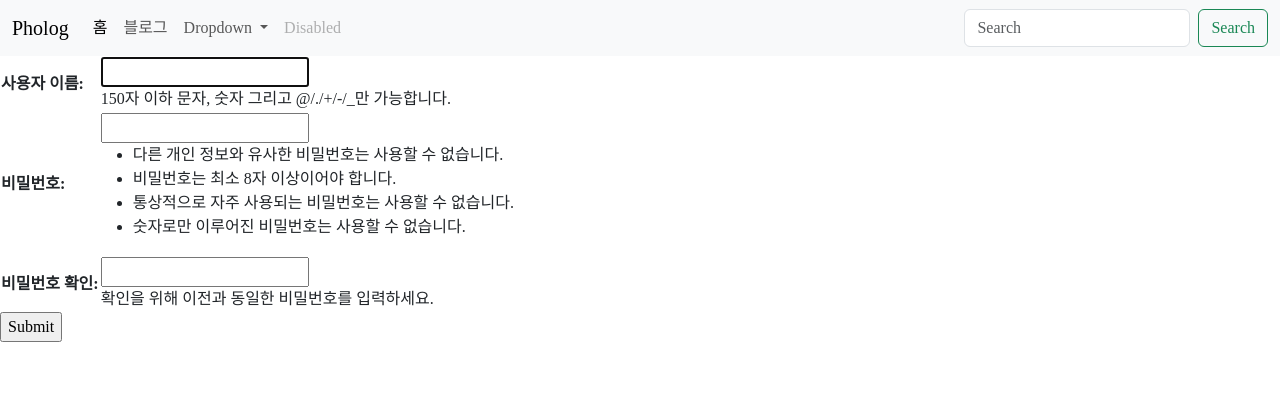
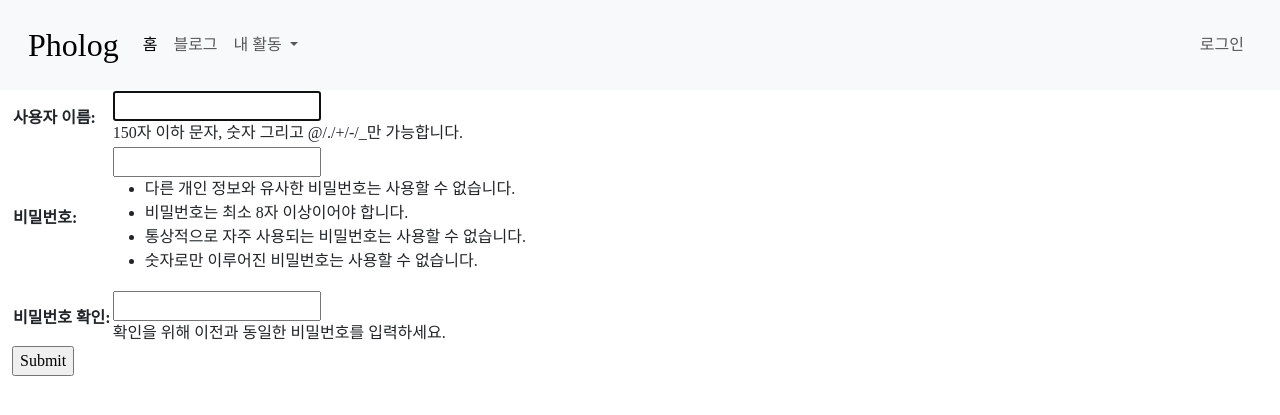
Before and after one commit to jiminkyung/Pholog, a Django app: page /accounts/signup/ in a window 1280 px wide. Shown: the top 415 px of the page. Run offline with Django 5.2, Linux system fonts and the light colour scheme; some web fonts are replaced.

Commit message:
네비게이션 바 수정

```diff
--- a/templates/base.html
+++ b/templates/base.html
@@ -9,6 +9,8 @@
     <script src="https://cdn.jsdelivr.net/npm/bootstrap@5.3.3/dist/js/bootstrap.bundle.min.js"
         integrity="sha384-YvpcrYf0tY3lHB60NNkmXc5s9fDVZLESaAA55NDzOxhy9GkcIdslK1eN7N6jIeHz"
         crossorigin="anonymous"></script>
+    <!-- 제이쿼리 -->
+    <script src="https://code.jquery.com/jquery-3.6.0.min.js"></script>
     <style>
         @font-face {
             font-family: 'Pretendard-Regular';
@@ -17,14 +19,21 @@
             font-style: normal;
         }
         body { font-family: 'Pretendard-Regular'; }
+        a { text-decoration-line: none; }
+
+        /* 상단바 크기 조절 */
+        .navbar-custom { padding: 1rem 1rem; }
+        .navbar-brand { font-size: 2rem; }
     </style>
+    {% block head %}
+    {% endblock  %}
     <title>Pholog</title>
 </head>
 
 <body>
-    <nav class="navbar navbar-expand-lg bg-body-tertiary">
+    <nav class="navbar navbar-expand-lg bg-body-tertiary navbar-custom">
         <div class="container-fluid">
-            <a class="navbar-brand" href="#">Pholog</a>
+            <a class="navbar-brand" href="{% url "index" %}">Pholog</a>
             <button class="navbar-toggler" type="button" data-bs-toggle="collapse"
                 data-bs-target="#navbarSupportedContent" aria-controls="navbarSupportedContent" aria-expanded="false"
                 aria-label="Toggle navigation">
@@ -33,37 +42,59 @@
             <div class="collapse navbar-collapse" id="navbarSupportedContent">
                 <ul class="navbar-nav me-auto mb-2 mb-lg-0">
                     <li class="nav-item">
-                        <a class="nav-link active" aria-current="page" href="#">홈</a>
+                        <a class="nav-link active" aria-current="page" href="{% url "index" %}">홈</a>
                     </li>
                     <li class="nav-item">
-                        <a class="nav-link" href="#">블로그</a>
+                        <a class="nav-link" href="{% url "post_list" %}">블로그</a>
                     </li>
                     <li class="nav-item dropdown">
                         <a class="nav-link dropdown-toggle" href="#" role="button" data-bs-toggle="dropdown"
                             aria-expanded="false">
-                            Dropdown
+                            내 활동
                         </a>
                         <ul class="dropdown-menu">
-                            <li><a class="dropdown-item" href="#">Action</a></li>
-                            <li><a class="dropdown-item" href="#">Another action</a></li>
-                            <li>
-                                <hr class="dropdown-divider">
-                            </li>
-                            <li><a class="dropdown-item" href="#">Something else here</a></li>
+                            <li><a class="dropdown-item" href="{% url "post_create" %}">글 작성</a></li>
+                            <li><a class="dropdown-item" href="{% url "post_list" %}">글 목록</a></li>
                         </ul>
                     </li>
+                </ul>
+                <ul class="navbar-nav ms-auto">
                     <li class="nav-item">
-                        <a class="nav-link disabled" aria-disabled="true">Disabled</a>
+                        {% if user.is_authenticated %}
+                            <button class="btn btn-link nav-link" data-bs-toggle="modal" data-bs-target="#logoutModal">로그아웃</button>
+                        {% else %}
+                            <a class="nav-link" href="{% url "login" %}">로그인</a>
+                        {% endif %}
                     </li>
                 </ul>
-                <form class="d-flex" role="search">
-                    <input class="form-control me-2" type="search" placeholder="Search" aria-label="Search">
-                    <button class="btn btn-outline-success" type="submit">Search</button>
-                </form>
             </div>
         </div>
     </nav>
-    {% block content %}
-    {% endblock  %}
+
+    <!-- 로그아웃 확인 모달 -->
+    <div class="modal fade" id="logoutModal" tabindex="-1" aria-labelledby="logoutModalLabel" aria-hidden="true">
+        <div class="modal-dialog">
+            <div class="modal-content">
+                <div class="modal-header">
+                    <h5 class="modal-title" id="logoutModalLabel">로그아웃 확인</h5>
+                    <button type="button" class="btn-close" data-bs-dismiss="modal" aria-label="Close"></button>
+                </div>
+                <div class="modal-body">
+                    정말로 로그아웃하시겠습니까?
+                </div>
+                <div class="modal-footer">
+                    <button type="button" class="btn btn-secondary" data-bs-dismiss="modal">취소</button>
+                    <form action="{% url 'logout' %}" method="post" style="display:inline;">
+                        {% csrf_token %}
+                        <button type="submit" class="btn btn-primary">로그아웃</button>
+                    </form>
+                </div>
+            </div>
+        </div>
+    </div>
+    <div class="container-fluid">
+        {% block content %}
+        {% endblock  %}
+    </div>
 </body>
 </html>
```
